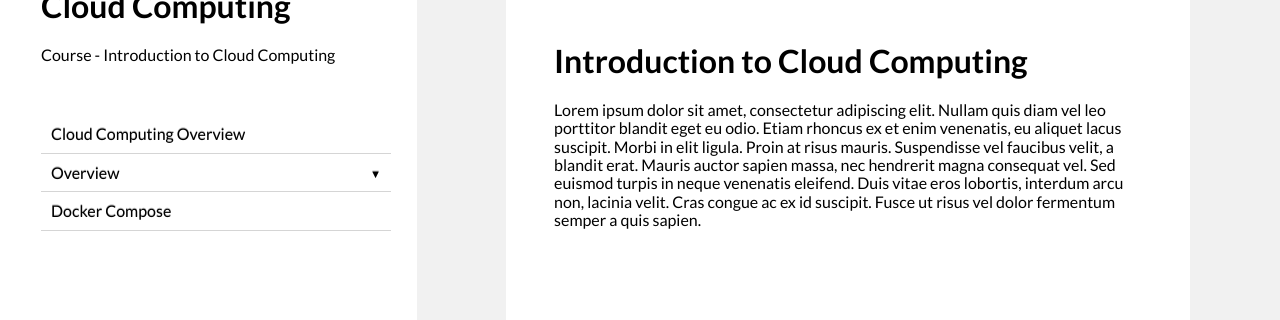
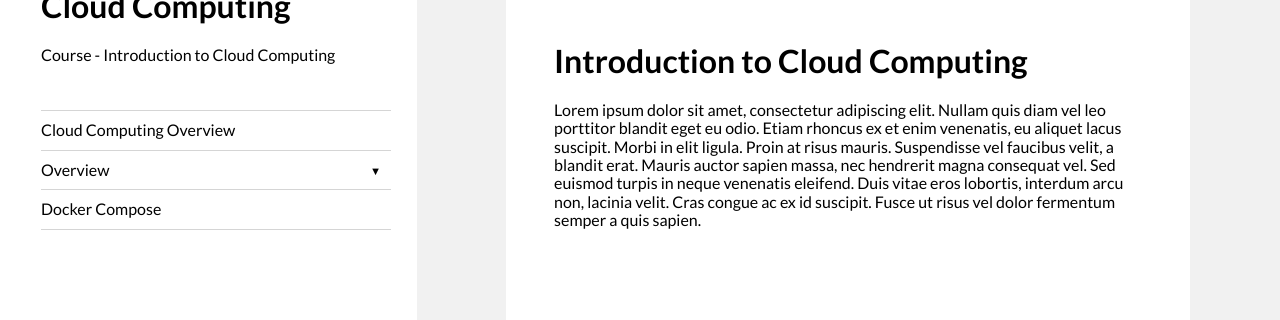
Before and after one commit to continuouslearn/continuouslearn.github.io, a Jekyll site: the page built from index.html, in a window 1280 px wide. Shown: the part 136-456 px from the top of the page. Built offline with Jekyll 4.4.1, drawn with Linux system fonts in a browser that asks for light colours; nearby versions of some CDN libraries.

Commit message:
fixed nav bar

```diff
--- a/_includes/navigation.html
+++ b/_includes/navigation.html
@@ -17,14 +17,16 @@ Collection 3
         <li class="dropdown">
             {% assign sorted_pages = site[collection.label] | sort:"order" %}
             {% if sorted_pages.size > 1 %}
-                <a href="{{ sorted_pages.first.url }}" data-toggle="dropdown"><span>{{ sorted_pages.first.title }}</span><i class="icon-arrow"></i></a>
+                <a href="{{ sorted_pages.first.url }}">{{ sorted_pages.first.title }}</a>
+                <i class="icon-arrow" data-toggle="dropdown"></i>
                 <ul class="dropdown-menu">
                 {% for page in sorted_pages offset:1 %}
+                    <hr>
                     <li><a href="{{ page.url }}">{{ page.title }}</a></li>
                 {% endfor %}
                 </ul>
             {% else %}
-                <a href="{{ sorted_pages.first.url }}" data-toggle="dropdown">{{ sorted_pages.first.title }}</a>
+                <a href="{{ sorted_pages.first.url }}">{{ sorted_pages.first.title }}</a>
             {% endif %}
         </li>
         {% endif %}
--- a/assets/css/dropdown.css
+++ b/assets/css/dropdown.css
@@ -18,36 +18,38 @@ body {
 
 .drop-container {
   width: 350px;
-  margin: 10% auto;
+  margin: 30px auto;
 }
 
 .drop-container > ul {
   list-style: none;
   padding: 0;
   margin: 0 0 20px 0;
+  border-top: 1px solid #d5d5d5;
+  border-bottom: 1px solid #d5d5d5;
 }
 
 .dropdown a {
   text-decoration: none;
+  color: black;
 }
 
-.dropdown [data-toggle="dropdown"] {
+.dropdown a:hover{
+  color: #cccccc;
+}
+
+.dropdown:first-child{
+    border-top: 0;
+}
+
+.dropdown {
   position: relative;
   display: block;
-  color: black;
-  /* background: #2980B9; */
-  -moz-box-shadow: 0 1px 0 white inset, 0 -1px 0 #d5d5d5 inset;
-  -webkit-box-shadow: 0 1px 0 white inset, 0 -1px 0 #d5d5d5 inset;
-  box-shadow: 0 1px 0 white inset, 0 -1px 0 #d5d5d5 inset;
-  text-shadow: 0 -1px 0 rgba(0, 0, 0, 0.3);
-  padding: 10px;
+  border-top: 1px solid #d5d5d5;
+  padding: 10px 0px;
 }
 
-.dropdown [data-toggle="dropdown"].first-item{
-  border-top: 1px solid #d5d5d5;
-}
-
-.dropdown [data-toggle="dropdown"]:hover {
+.dropdown:hover {
   color: #cccccc;
 }
 
@@ -58,6 +60,10 @@ body {
   color: black;
   top: 14px;
   right: 10px;
+}
+
+.dropdown .icon-arrow:hover{
+  cursor: pointer;
 }
 
 .dropdown .icon-arrow.open {
@@ -86,7 +92,7 @@ body {
   content: '\25BC';
 }
 
-.dropdown .dropdown-menu {
+.dropdown .dropdown-menu{
     max-height: 0;
     overflow: hidden;
     list-style: none;
@@ -98,19 +104,14 @@ body {
     padding: 0;
 }
 
-.dropdown .dropdown-menu li a {
+.dropdown .dropdown-menu li a{
     display: block;
-  color: #6f6f6f;
-  /* background: #EEE;  */
-  -moz-box-shadow: 0 1px 0 white inset, 0 -1px 0 #d5d5d5 inset;
-  -webkit-box-shadow: 0 1px 0 white inset, 0 -1px 0 #d5d5d5 inset;
-  box-shadow: 30px 1px 0 white inset, 0 -1px 0 #d5d5d5 inset;
-  text-shadow: 0 -1px 0 rgba(255, 255, 255, 0.3);
-  padding: 10px 30px;
+    padding-left: 30px;
 }
 
-.dropdown .dropdown-menu li a:hover {
-  color: #cccccc
+.dropdown .dropdown-menu hr{
+    margin-left: 30px;
+    border-top: 1px solid #d5d5d5;
 }
 
 .dropdown .show, .dropdown .hide {
--- a/assets/js/dropdown.js
+++ b/assets/js/dropdown.js
@@ -1,12 +1,15 @@
 // Dropdown Menu
 var dropdown = document.querySelectorAll('.dropdown');
 var dropdownArray = Array.prototype.slice.call(dropdown,0);
+
 dropdownArray.forEach(function(el){
-	var button = el.querySelector('a[data-toggle="dropdown"]'),
-			menu = el.querySelector('.dropdown-menu'),
-			arrow = button.querySelector('i.icon-arrow');
+	var menu = el.querySelector('.dropdown-menu');
+	var button = el.querySelector('i.icon-arrow[data-toggle="dropdown"]'),
+		arrow = el.querySelector('i.icon-arrow');
 
-	button.onclick = function(event) {
+	if(button != null){
+		button.onclick = function(event){
+			console.log("clicked arrow!!!!");
 			if(!menu.hasClass('show')) {
 				menu.classList.add('show');
 				menu.classList.remove('hide');
@@ -22,6 +25,7 @@ dropdownArray.forEach(function(el){
 				event.preventDefault();
 			}
 		};
+	}
 })
 
 Element.prototype.hasClass = function(className) {
```
Lines whose indentation alone changed are shown as unchanged.
